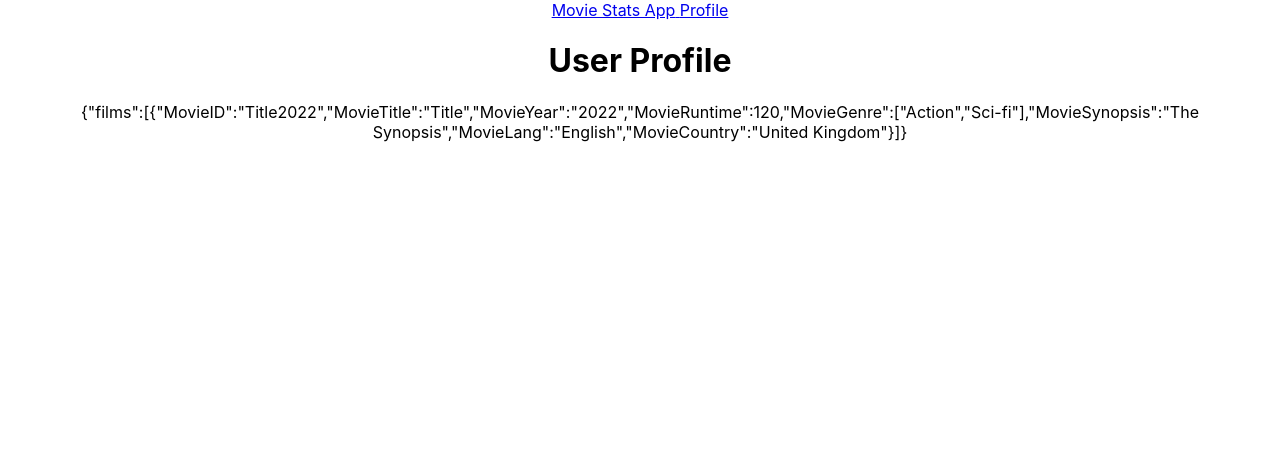
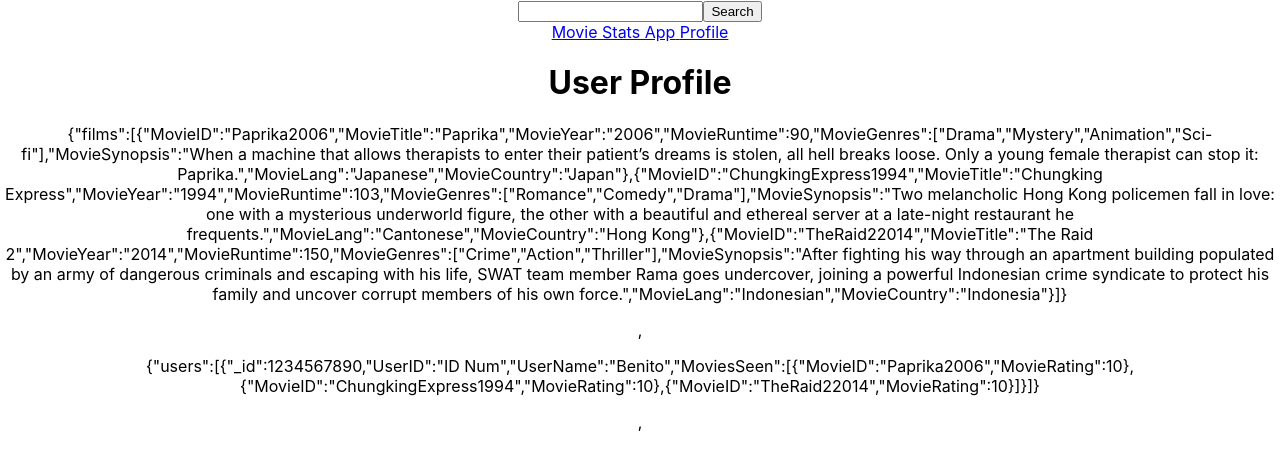
Before and after one commit to benj3110/QA-React-Project, a React (Create React App) app in the folder my-app/: page /Profile in a window 1280 px wide. Shown: the top 470 px of the page. Built offline with nearby package versions, Linux system fonts and the light colour scheme.

Commit message:
Search bar added

```diff
--- a/my-app/src/App.tsx
+++ b/my-app/src/App.tsx
@@ -1,10 +1,12 @@
 import React from 'react';
 import './App.css';
 import NavBar from './Components/NavBar';
+import SearchBar from "./Components/SearchBar";
 
 function App() {
   return (
     <div className="App">
+      <SearchBar />
       <NavBar />
 
     </div>
--- a/my-app/src/Components/DataTest.jsx
+++ /dev/null
@@ -1,9 +0,0 @@
-import React from "react";
-import Movies from "../Data/MovieDoc.json";
-
-const DataTest = () => {
-  console.log(Movies)
-  return <p> {JSON.stringify(Movies)} </p>;
-};
-
-export default DataTest;
--- /dev/null
+++ b/my-app/src/Components/DataTest.tsx
@@ -0,0 +1,15 @@
+import React from "react";
+import Movies from "../Data/MovieDoc.json";
+import User from "../Data/UserDoc.json";
+
+const DataTest = () => {
+  console.log(Movies);
+  return (
+    <div>
+      <p> {JSON.stringify(Movies)} </p>,
+      <p> {JSON.stringify(User)} </p>
+    </div>
+  );
+};
+
+export default DataTest;
--- a/my-app/src/Components/NavBar.jsx
+++ b/my-app/src/Components/NavBar.tsx
@@ -2,6 +2,7 @@ import { BrowserRouter as Router, Routes, Route, Link } from "react-router-dom";
 import React from "react";
 import Home from "./Home";
 import Profile from "./Profile";
+
 
 const NavBar = () => {
   return (
@@ -10,6 +11,7 @@ const NavBar = () => {
     //No 'li' or 'a href', 'Link' 'to' syntax instead.
     //'Routes' wrap for all routes.
     //Route wrap for a individual route, path for page path and element for the component to call.
+    <div>
       <Router>
         <nav>
           <Link className="LinkClass" to="/">
@@ -25,7 +27,8 @@ const NavBar = () => {
           <Route path="/" element={<Home />} />
           <Route path="/Profile" element={<Profile />} />
         </Routes>
-    </Router>
+      </Router>,
+    </div>
   );
 };
 
--- /dev/null
+++ b/my-app/src/Components/SearchBar.tsx
@@ -0,0 +1,22 @@
+import React, {useState} from "react";
+
+const SearchBar = () => {
+  const [searchInput, setSearchInput] = useState<string>("");
+
+
+
+  const handleSearch= (e:any) => {
+    e.preventDefault()
+    const SearchSubmit = (searchInput)
+    console.log(SearchSubmit)
+  }
+
+  return (
+    <form onSubmit = {handleSearch}>
+      <input type="text" value = {searchInput} onChange={e => setSearchInput(e.target.value)}/>
+      <button>Search</button>
+    </form>
+  );
+};
+
+export default SearchBar;
--- a/my-app/src/Data/MovieDoc.JSON
+++ b/my-app/src/Data/MovieDoc.JSON
@@ -1,10 +1,30 @@
 {"films": [{
-  "MovieID": "Title2022",
-  "MovieTitle": "Title",
-  "MovieYear": "2022",
-  "MovieRuntime": 120,
-  "MovieGenre": ["Action", "Sci-fi"],
-  "MovieSynopsis": "The Synopsis",
-  "MovieLang": "English",
-  "MovieCountry": "United Kingdom"
+  "MovieID": "Paprika2006",
+  "MovieTitle": "Paprika",
+  "MovieYear": "2006",
+  "MovieRuntime": 90,
+  "MovieGenres": ["Drama", "Mystery", "Animation", "Sci-fi"],
+  "MovieSynopsis": "When a machine that allows therapists to enter their patient’s dreams is stolen, all hell breaks loose. Only a young female therapist can stop it: Paprika.",
+  "MovieLang": "Japanese",
+  "MovieCountry": "Japan"
+},
+{
+  "MovieID": "ChungkingExpress1994",
+  "MovieTitle": "Chungking Express",
+  "MovieYear": "1994",
+  "MovieRuntime": 103,
+  "MovieGenres": ["Romance", "Comedy", "Drama"],
+  "MovieSynopsis": "Two melancholic Hong Kong policemen fall in love: one with a mysterious underworld figure, the other with a beautiful and ethereal server at a late-night restaurant he frequents.",
+  "MovieLang": "Cantonese",
+  "MovieCountry": "Hong Kong"
+},
+{
+  "MovieID": "TheRaid22014",
+  "MovieTitle": "The Raid 2",
+  "MovieYear": "2014",
+  "MovieRuntime": 150,
+  "MovieGenres": ["Crime","Action", "Thriller"],
+  "MovieSynopsis": "After fighting his way through an apartment building populated by an army of dangerous criminals and escaping with his life, SWAT team member Rama goes undercover, joining a powerful Indonesian crime syndicate to protect his family and uncover corrupt members of his own force.",
+  "MovieLang": "Indonesian",
+  "MovieCountry": "Indonesia"
 }]}
--- a/my-app/src/Data/UserDoc.JSON
+++ b/my-app/src/Data/UserDoc.JSON
@@ -1,8 +1,15 @@
-{"user":[{
+{"users":[{
   "_id": 1234567890,
   "UserID": "ID Num",
   "UserName": "Benito",
   "MoviesSeen": [{
-    "MovieID": "Title+Year",
+    "MovieID": "Paprika2006",
+   "MovieRating": 10},
+   {
+    "MovieID": "ChungkingExpress1994",
+   "MovieRating": 10},
+   {
+    "MovieID": "TheRaid22014",
    "MovieRating": 10}]
-}]}
+}]
+}
--- a/package.json
+++ /dev/null
@@ -1,5 +0,0 @@
-{
-  "dependencies": {
-    "react-router-dom": "^6.4.3"
-  }
-}
```
Also changed, not shown: my-app/src/Components/Home.tsx (renamed from my-app/src/Components/Home.jsx), my-app/src/Components/Profile.tsx (renamed from my-app/src/Components/Profile.jsx), 2 other files (tests, documents, lock files or other folders). Lines whose indentation alone changed are shown as unchanged.
